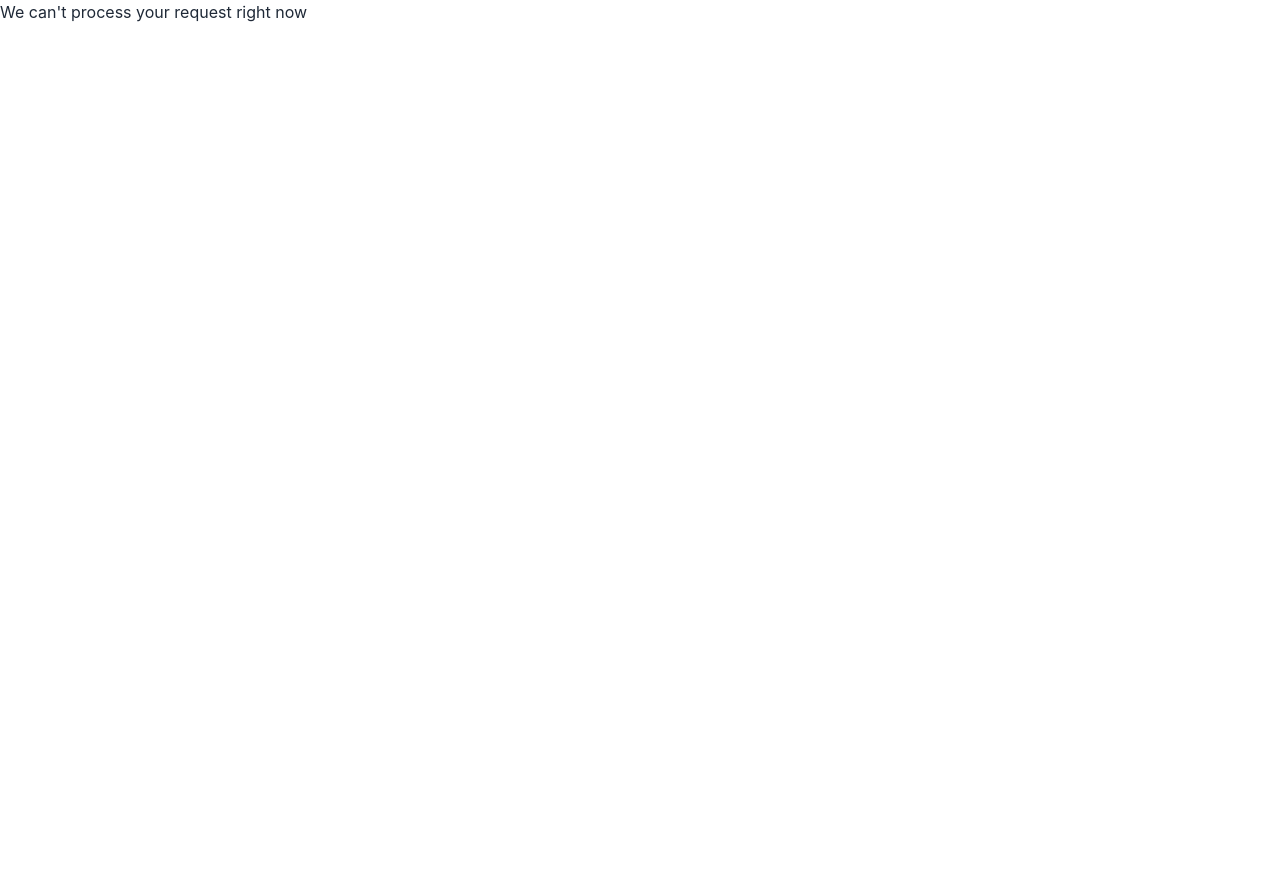
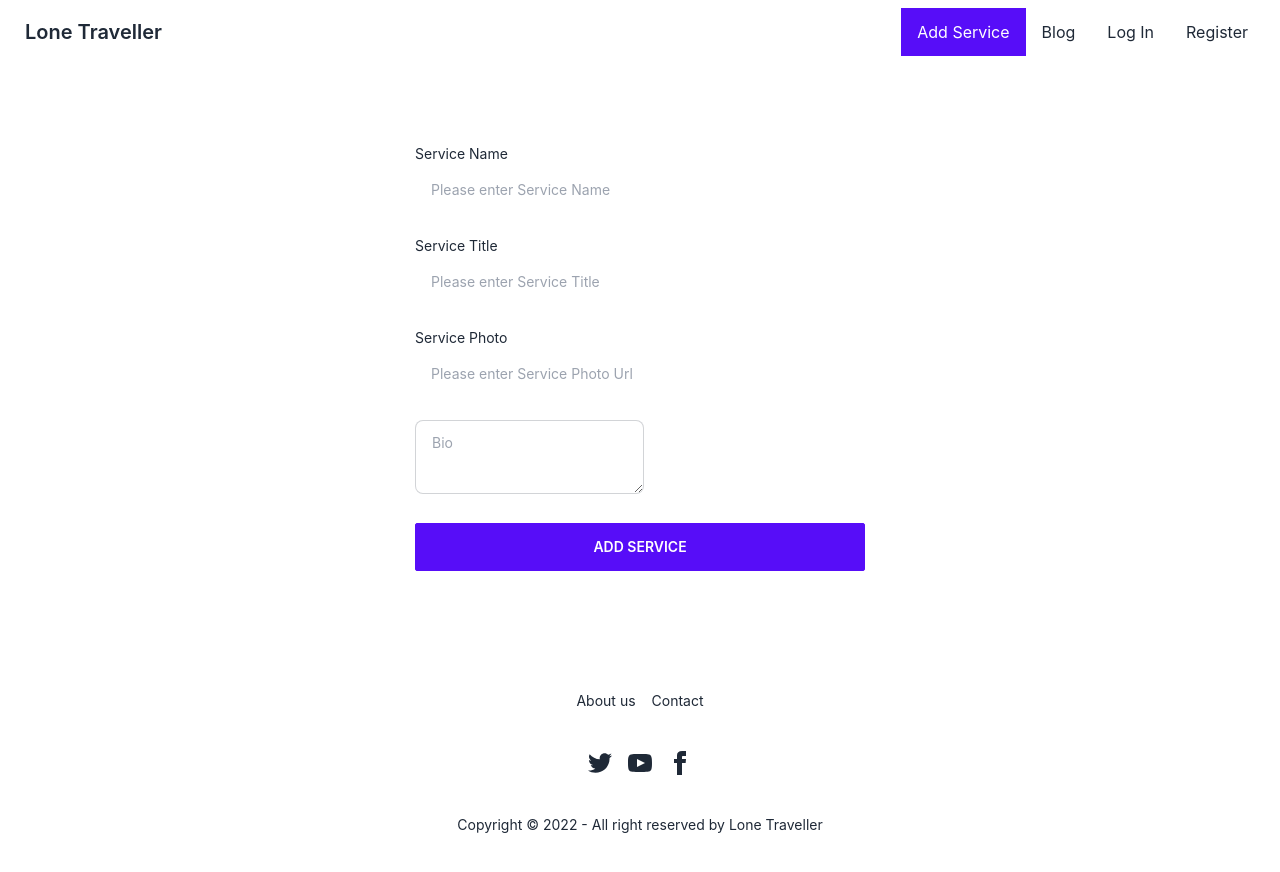
Before and after one commit to kmdshojib/lone-traveler, a React (Create React App) app: page /addservice in a window 1280 px wide. Shown: the top 872 px of the page. Before the commit the page ends 800 px from the top, so only its background shows below. Built offline with nearby package versions, Linux system fonts and the light colour scheme; no server answers.

Commit message:
service form added

```diff
--- a/src/components/addservice/addservice.js
+++ b/src/components/addservice/addservice.js
@@ -1,9 +1,31 @@
 import React from 'react'
 
-const addservice = () => {
+const Addservice = () => {
   return (
-    <div>addservice</div>
+    <div className='grid place-items-center mt-20'>
+        <div className="card login-card flex justify-center">
+        <form className="space-y-6 ng-untouched ng-pristine ng-valid">
+                <div className="space-y-1 text-sm">
+                    <label htmlFor="servicename" className="block ">Service Name</label>
+                    <input type="text" name="servicename" id="name" placeholder="Please enter Service Name" className="w-full px-4 py-3 rounded-md"  required/>
+                </div>
+                <div className="space-y-1 text-sm">
+                    <label htmlFor="servicetitle" className="block ">Service Title</label>
+                    <input type="text" name="servicetitle" id="email" placeholder="Please enter Service Title" className="w-full px-4 py-3 rounded-md"  required/>
+                </div>
+                <div className="space-y-1 text-sm">
+                    <label htmlFor="servicetitle" className="block ">Service Photo</label>
+                    <input type="text" name="servicetitle" id="email" placeholder="Please enter Service Photo Url" className="w-full px-4 py-3 rounded-md"  required/>
+                </div>
+                <div className="space-y-1 text-sm">
+                    <textarea className="textarea textarea-bordered" placeholder="Bio"></textarea>
+                </div>
+                <button className="block w-full p-3 text-center rounded-sm btn btn-primary">Add Service</button>
+            </form>
+        </div>
+    </div>
+
   )
 }
 
-export default addservice
+export default Addservice
--- a/src/components/header/header.js
+++ b/src/components/header/header.js
@@ -38,6 +38,7 @@ const Header = () => {
             <div className="navbar-end hidden lg:flex mr-2">
                 <ul className="menu menu-horizontal p-0">
                     <li>
+                        <NavLink to="/addservice">Add Service</NavLink>
                         <NavLink to="/blog">Blog</NavLink>
                         {
                             (user && user?.uid)
--- a/src/routes/route.js
+++ b/src/routes/route.js
@@ -7,6 +7,7 @@ import Login from './../components/login/login';
 import AllServices from './../components/allservices/allservices';
 import ServicesDetails from "../components/servicedetails/servicesdetails";
 import Blog from "../components/blog/blog";
+import Addservice from "../components/addservice/addservice";
 
 export const route = createBrowserRouter([
     {
@@ -44,6 +45,10 @@ export const route = createBrowserRouter([
            {
                 path:"/blog",
                 element:<Blog />
+           },
+           {
+                path:"/addservice",
+                element:<Addservice />
            }
         ]
     },
```
